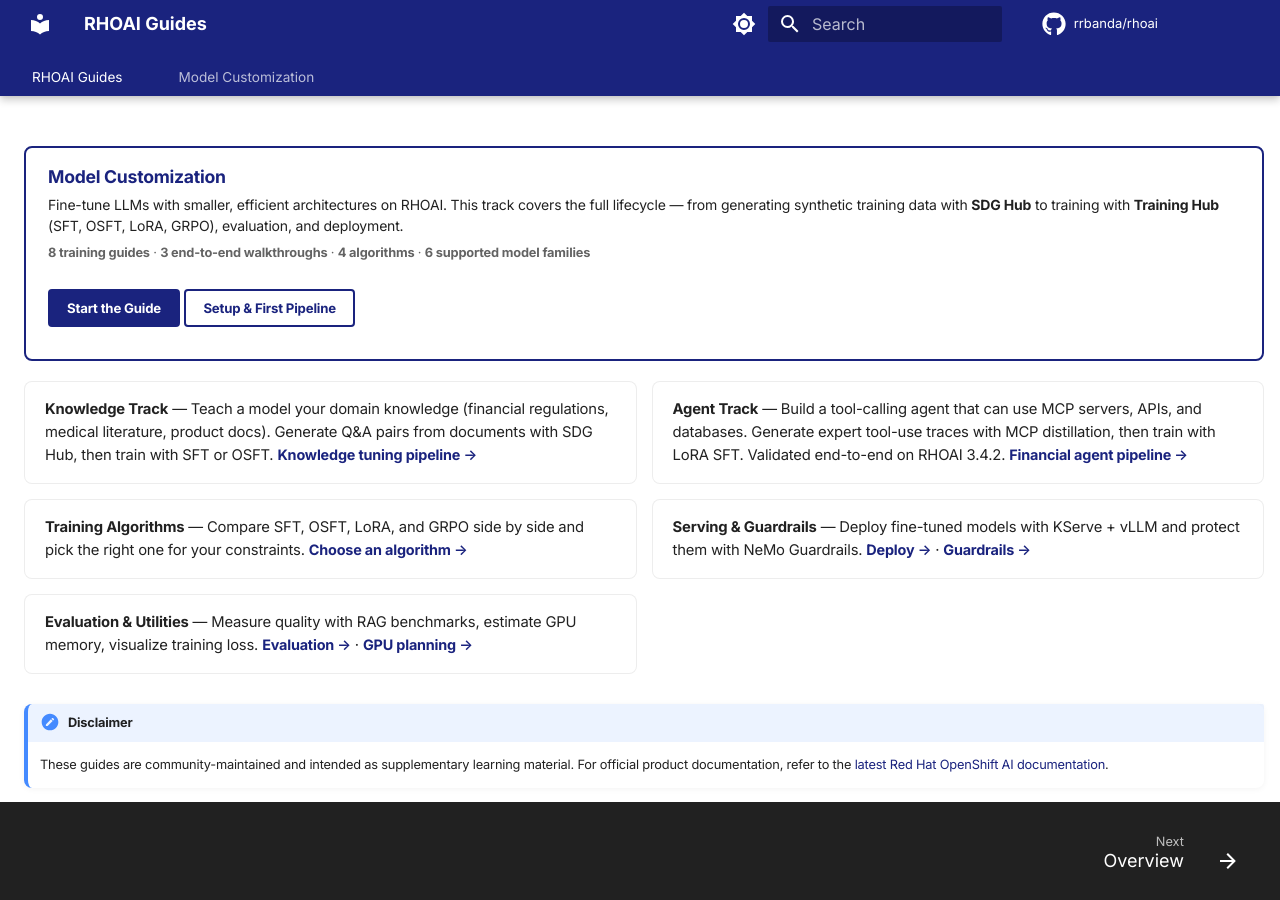
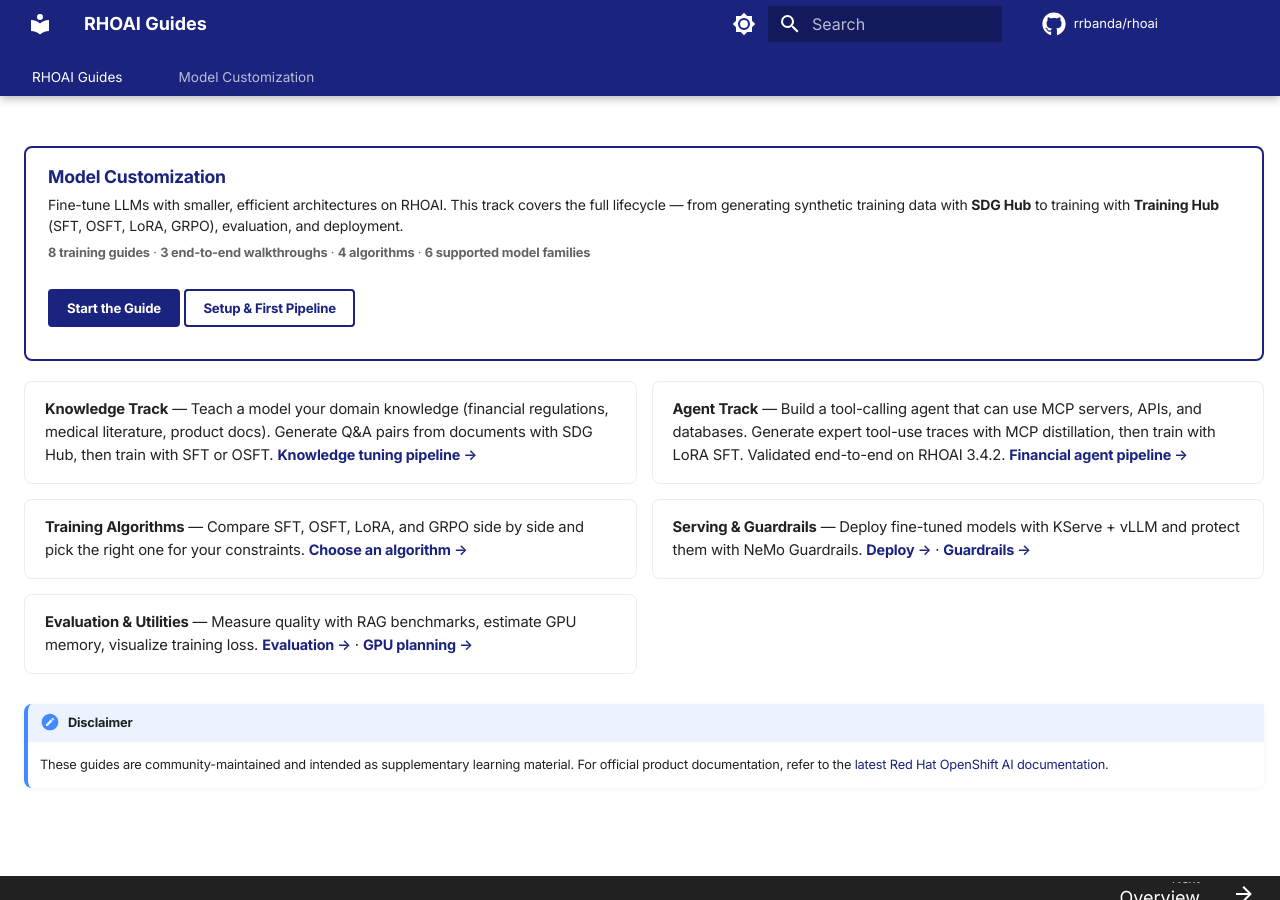
Before and after one commit to rrbanda/rhoai, an MkDocs documentation site: the page built from docs/index.md, in a window 1280 px wide. Built offline with MkDocs 1.6.1 and Material for MkDocs 9.7.7, drawn with Linux system fonts in a browser that asks for light colours; comment, search, counter and statistics services are not loaded.

Commit message:
fix: minimize footer height to 24px — just enough for text

```diff
--- a/docs/stylesheets/extra.css
+++ b/docs/stylesheets/extra.css
@@ -159,33 +159,37 @@
 }
 
 .md-footer__inner {
-  padding: 0.2rem 1rem;
+  padding: 0;
   display: flex;
   align-items: center;
   justify-content: space-between;
-  min-height: 34px;
+  height: 24px;
 }
 
 .md-footer__link {
-  padding: 0.15rem 0.4rem;
+  padding: 0 0.6rem;
+  height: 24px;
+  display: flex;
+  align-items: center;
 }
 
 .md-footer-nav__title {
-  font-size: 0.66rem;
+  font-size: 0.64rem;
   margin: 0;
   padding: 0;
-  line-height: 1.3;
+  line-height: 1;
 }
 
 .md-footer-nav__direction {
-  font-size: 0.52rem;
+  font-size: 0.5rem;
   line-height: 1;
   opacity: 0.7;
+  margin-right: 0.3rem;
 }
 
 .md-footer-nav__link .md-icon {
-  width: 0.8rem;
-  height: 0.8rem;
+  width: 0.7rem;
+  height: 0.7rem;
 }
 
 /* Hide the "Made with Material" meta bar */
@@ -195,7 +199,7 @@
 
 /* Prevent content from hiding behind the fixed footer */
 .md-main {
-  padding-bottom: 42px;
+  padding-bottom: 28px;
 }
 
 /* Sidebar and content scroll within remaining viewport */
```
